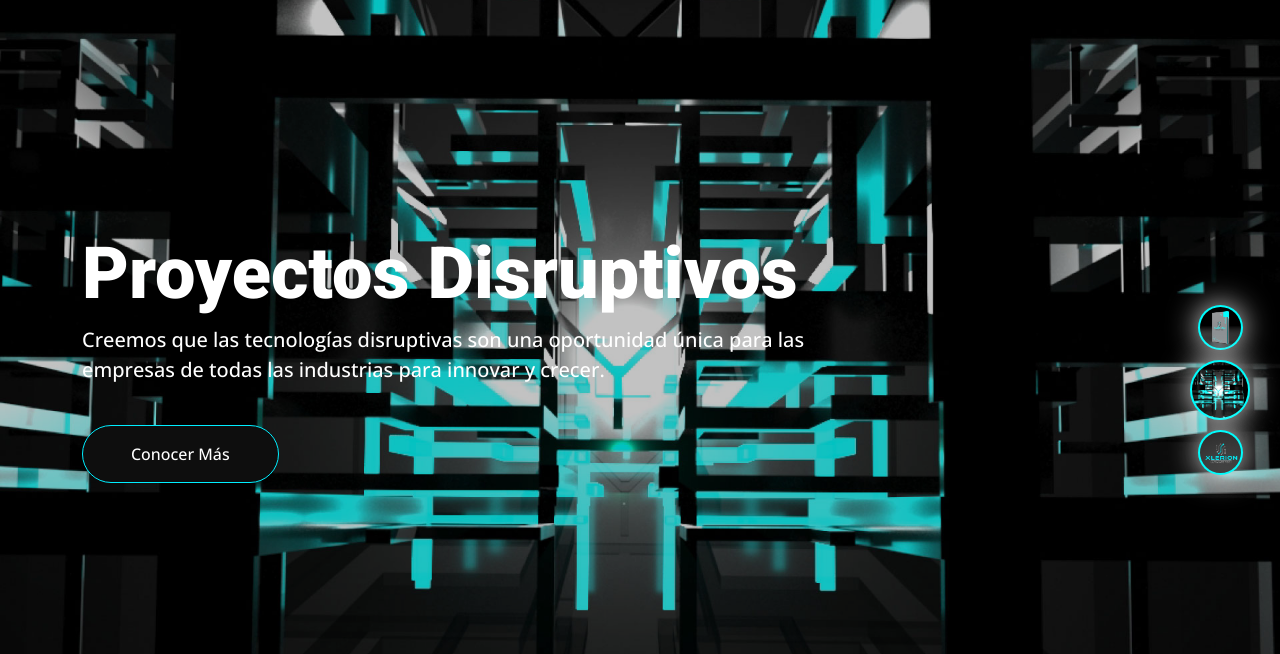
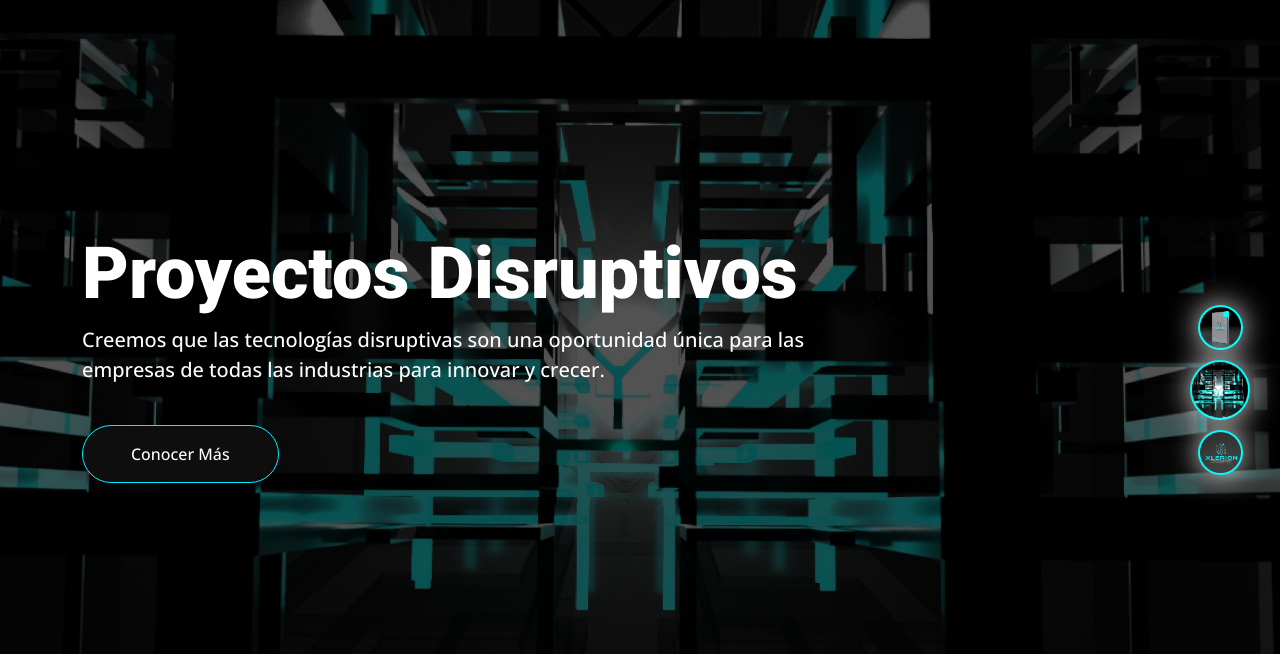
Before and after one commit to xlerionultimate/Web, a plain HTML site: page index.html in a window 1280 px wide. Shown: the part 146-800 px from the top of the page. Drawn offline with nearby package versions, Linux system fonts and the light colour scheme.

Commit message:
Subida de Paginas - Viernes 21 de Abril de 2023

```diff
--- a/css/style.css
+++ b/css/style.css
@@ -160,7 +160,7 @@
     left: 0;
     display: flex;
     align-items: center;
-    background: rgba(0, 0, 0, 0.24);
+    background: rgba(0, 0, 0, 0.678);
 }
 
 @media (max-width: 768px) {
```
